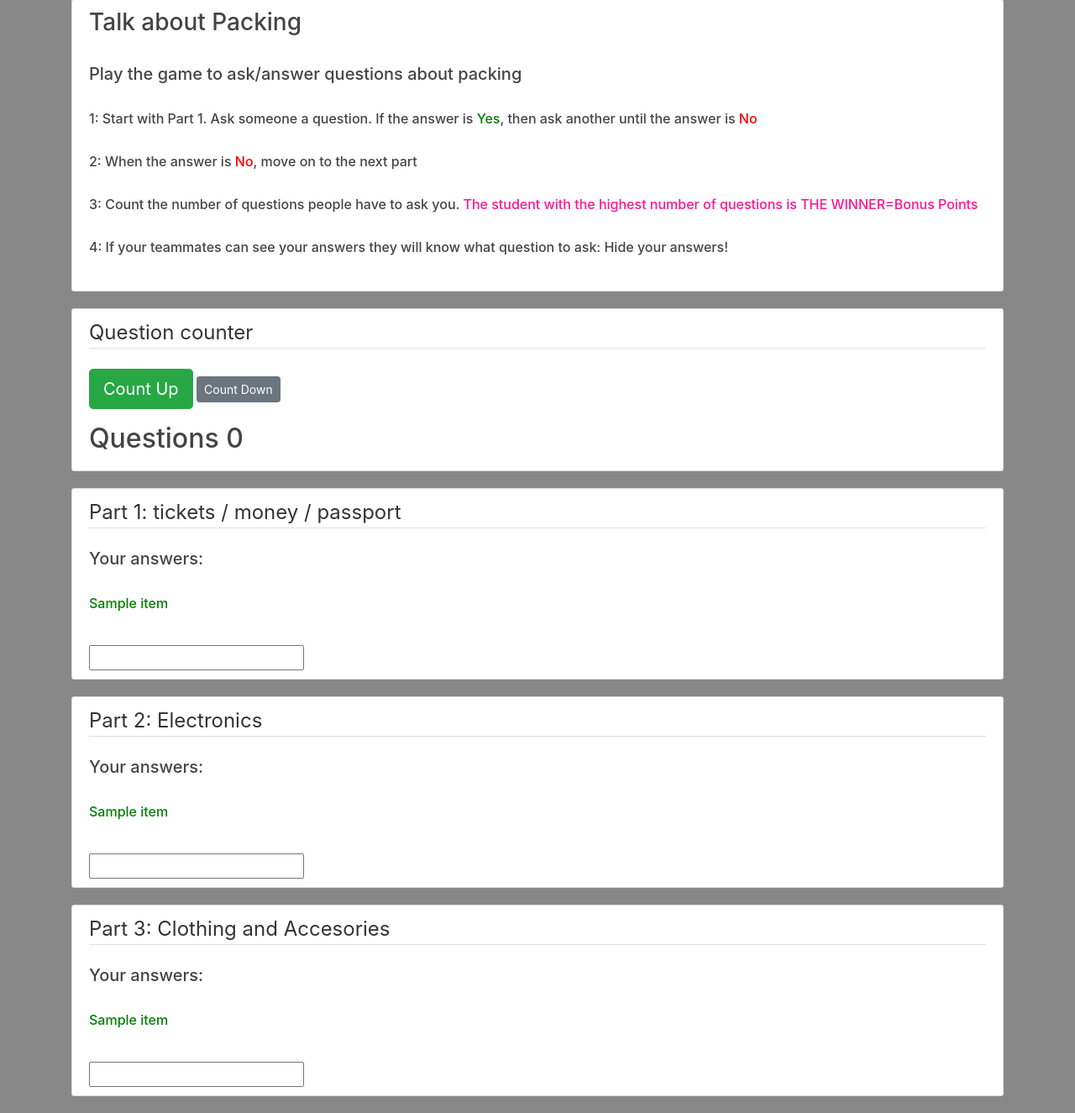
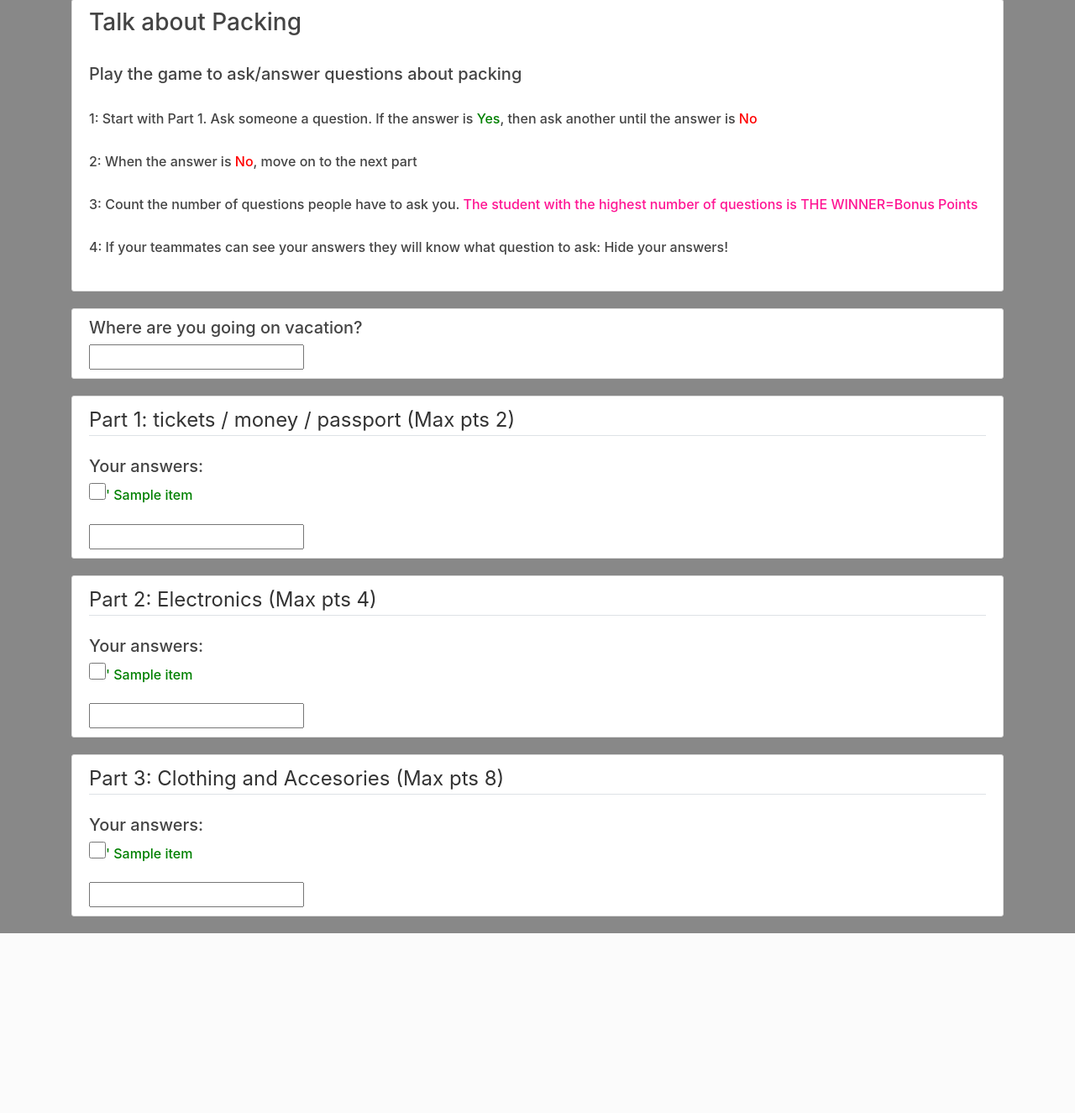
Before and after one commit to ChrisEng0212/travel-eng, a Python web app: template templates/instructor/packing.html in a window 1280 px wide. Shown: the part 81-1406 px from the top of the page at 84% size. After the commit the page ends 1192 px from the top, so only its background shows below. Run offline with Jinja, Linux system fonts and the light colour scheme; the template is opened without the code that fills it: most values are stand-ins (such as "Sample title", 1, 10 or a date in 2020); some libraries are stand-ins or nearby versions.

Commit message:
updaePacking

```diff
--- a/routesUser.py
+++ b/routesUser.py
@@ -84,7 +84,7 @@ def packing():
             'D: No, a neck pillow is a good idea so ....',
             'E: No, I might get a money belt because ....',
             'F: No, I need a new hat because ....',
-            'G: No, bug spray will help if ....',
+            'G: No, but bug spray might help if ....',
             'H: No, I might need a jacket if ....',
             'I: No, I should get a new daypack because ....'
 
--- a/templates/instructor/packing.html
+++ b/templates/instructor/packing.html
@@ -24,7 +24,7 @@
 
 </div>
 
-<div class="content-section">
+<div class="content-section" style="display:none">
 <legend class="border-bottom mb-4">Question counter </legend>
 
 <button class="btn btn-success btn-lg" type="button" onClick="up()"> Count Up </button>
@@ -32,21 +32,22 @@
 <p></p>
 <h2>Questions <a id="counter">0</a></h2>
 
-
-
-
 </div>
 
+<div class="content-section">
+<h5> Where are you going on vacation? </h5>
+<input type="text">
+<br>
+</div>
 <!-- //////////////////////// -->
 
 
 <div class="content-section">
-<legend class="border-bottom mb-4">Part 1: tickets / money /  passport </legend>
+<legend class="border-bottom mb-4">Part 1: tickets / money /  passport (Max pts 2) </legend>
 <h5> Your answers: </h5>
-<br>
 
 {% for item in yesOne %}
-<h6 style="color:green"> {{item}} </h6>
+<nobr><input type="checkbox" style="width:20px;height:20px"><label> <h6 style="color:green">'  {{item}} </h5></label> </nobr>
 <br>
 {% endfor %}
 
@@ -58,12 +59,11 @@
 <!-- ///////////////////////////////////////////-->
 
 <div class="content-section">
-<legend class="border-bottom mb-4">Part 2: Electronics </legend>
+<legend class="border-bottom mb-4">Part 2: Electronics (Max pts 4) </legend>
 <h5> Your answers: </h5>
-<br>
 
 {% for item in yesTwo %}
-<h6 style="color:green"> {{item}} </h6>
+<nobr><input type="checkbox" style="width:20px;height:20px"><label> <h6 style="color:green">'  {{item}} </h5></label> </nobr>
 <br>
 {% endfor %}
 
@@ -75,12 +75,11 @@
 <!-- ///////////////////////////////////////////-->
 
 <div class="content-section">
-<legend class="border-bottom mb-4"> Part 3: Clothing and Accesories </legend>
+<legend class="border-bottom mb-4"> Part 3: Clothing and Accesories (Max pts 8) </legend>
 <h5> Your answers: </h5>
-<br>
 
 {% for item in yesThr %}
-<h6 style="color:green"> {{item}} </h6>
+<nobr><input type="checkbox" style="width:20px;height:20px"><label> <h6 style="color:green">'  {{item}} </h5></label> </nobr>
 <br>
 {% endfor %}
 
```
